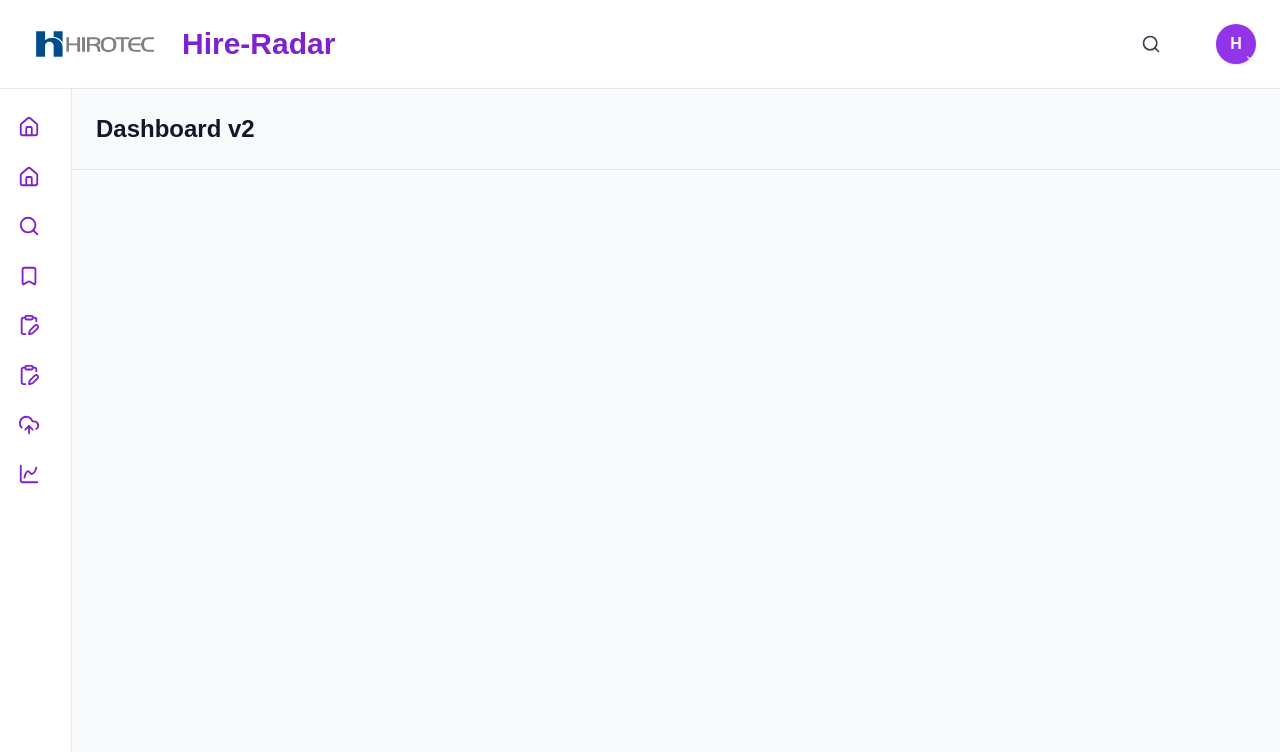
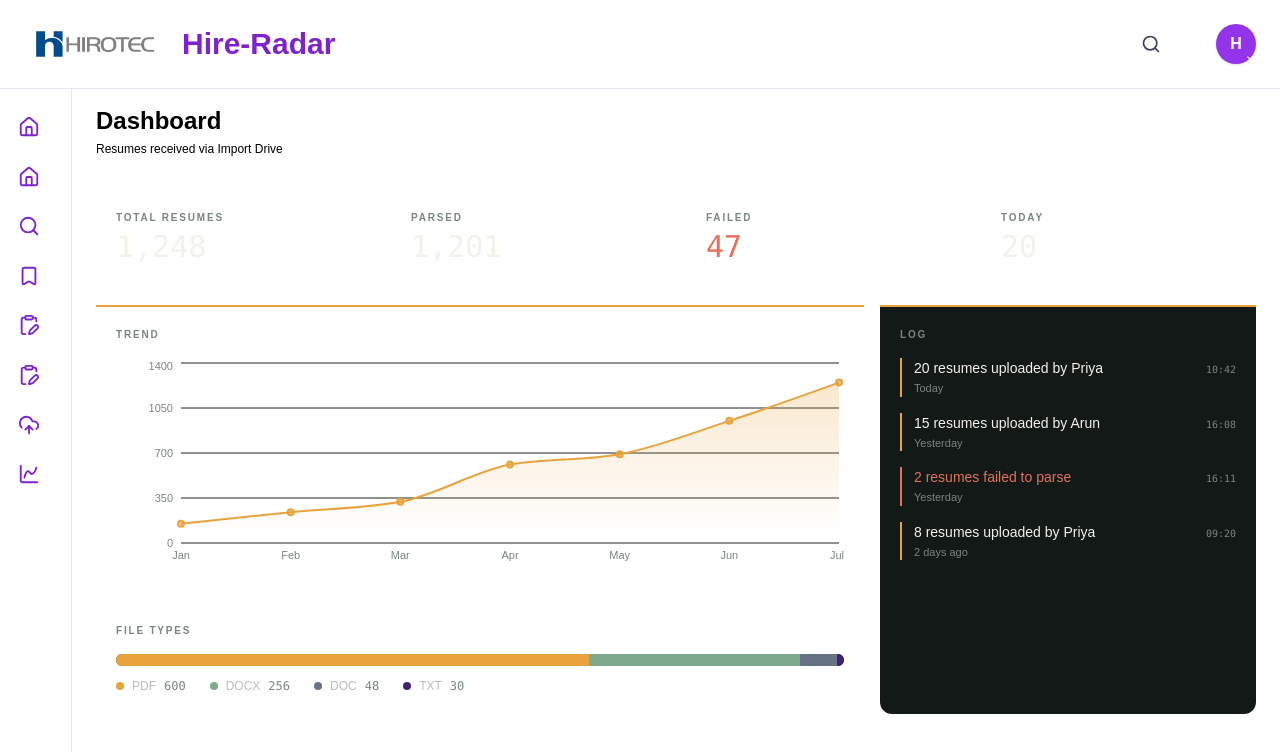
Before and after one commit to John-Divine-Mathew/Hire-Radar, a React app in the folder frontend/: page /dashboard_v2 in a window 1280 px wide. Shown: the top 752 px of the page. Built offline with nearby package versions, Linux system fonts and the light colour scheme; the HTML template or start-up script is replaced by a standard one.

Commit message:
Dashboard V2 was develop with Css

```diff
--- a/frontend/src/pages/dashboard_v2.jsx
+++ b/frontend/src/pages/dashboard_v2.jsx
@@ -1,21 +1,162 @@
-import Sidebar from '../components/sideBar/sideBar.jsx';
+import {
+  AreaChart,
+  Area,
+  XAxis,
+  YAxis,
+  CartesianGrid,
+  Tooltip,
+  ResponsiveContainer,
+} from "recharts";
+
+import Sidebar from "../components/sideBar/sideBar.jsx";
 import Navbar from "../components/navBar/navBar.jsx";
-function Dashboard_v2(){
-    return(
-        <div className="flex h-screen flex-col overflow-hidden">
-            <Navbar />
-            <div className="flex flex-1 min-h-0">
-                <Sidebar />
-                <div className="flex min-w-0 flex-1 flex-col bg-slate-50 overflow-hidden">
-                    <div className="shrink-0 border-b border-slate-200 bg-slate-50 p-6">
-                        <h1 className="text-2xl font-semibold text-gray-900">Dashboard v2</h1>
 
-                            </div>
-                        </div>
-                    </div>
-                </div>
 
-    );
+const manifest = [
+  { label: "Total Resumes", value: "1,248" },
+  { label: "Parsed", value: "1,201" },
+  { label: "Failed", value: "47", danger: true },
+  { label: "Today", value: "20" },
+];
+
+const trend = [
+  { month: "Jan", value: 150 },
+  { month: "Feb", value: 240 },
+  { month: "Mar", value: 320 },
+  { month: "Apr", value: 610 },
+  { month: "May", value: 690 },
+  { month: "Jun", value: 950 },
+  { month: "Jul", value: 1248 },
+];
+
+const fileTypes = [
+  { label: "PDF", count: 600, pct: 65, color: "#E8A33D" },
+  { label: "DOCX", count: 256, pct: 29, color: "#7FA98C" },
+  { label: "DOC", count: 48, pct: 5, color: "#687285" },
+  { label: "TXT", count: 30, pct: 1, color: "#422373" },
+];
+
+const log = [
+  { text: "20 resumes uploaded by Priya", time: "10:42", day: "Today" },
+  { text: "15 resumes uploaded by Arun", time: "16:08", day: "Yesterday" },
+  { text: "2 resumes failed to parse", time: "16:11", day: "Yesterday", danger: true },
+  { text: "8 resumes uploaded by Priya", time: "09:20", day: "2 days ago" },
+];
+
+function Stamp({ children }) {
+  return (
+    <p className="text-[10px] font-semibold uppercase tracking-[0.18em] text-[#7A8482] mb-4">
+      {children}
+    </p>
+  );
 }
 
-export default Dashboard_v2;
+export default function DashboardV2() {
+  return (
+    <div className="flex h-screen flex-col overflow-hidden bg-gray">
+      <Navbar />
+
+      <div className="flex min-h-0 flex-1">
+        <Sidebar />
+        <div className="flex min-w-0 flex-1 flex-col bg-gray">
+
+          {/* Header */}
+          <div className="shrink-0 flex items-center justify-between border-b border-white/5 px-4 sm:px-6 py-4">
+            <div>
+              <h1 className="text-xl sm:text-2xl font-semibold text-black">Dashboard</h1>
+              <p className="text-xs text-gray mt-1">Resumes received via Import Drive</p>
+            </div>
+            <div className="flex items-center gap-2 text-[11px] font-mono text-[#7A8482]">
+
+            </div>
+          </div>
+
+          <div className="flex-1 overflow-y-auto px-4 sm:px-6 py-5">
+
+
+            {/* Manifest strip */}
+            <div className="grid grid-cols-1 sm:grid-cols-2 lg:grid-cols-4 gap-3 sm:gap-5 mb-6">
+              {manifest.map((m, i) => (
+                <div
+                  key={m.label}
+                  className={`flex-1 min-w-[140px] px-5 py-4 ${i !== manifest.length - 1 ? "sm:border-r border-white/5" : ""}`}
+                >
+                  <p className="text-[10px] font-semibold uppercase tracking-[0.18em] text-[#7A8482]">
+                    {m.label}
+                  </p>
+                  <p className={`font-mono text-2xl sm:text-3xl mt-1 ${m.danger ? "text-[#E2725B]" : "text-[#F3F1EA]"}`}>
+                    {m.value}
+                  </p>
+                </div>
+              ))}
+            </div>
+
+            {/* Bottom section */}
+            <div className="grid grid-cols-1 lg:grid-cols-12 gap-4">
+
+              {/* Trend + file types */}
+              <div className="lg:col-span-8 border-t-2 border-[#E8A33D] bg-gray rounded-b-xl p-5">
+                <Stamp>Trend</Stamp>
+                <ResponsiveContainer width="100%" height={220}>
+                  <AreaChart data={trend}>
+                    <defs>
+                      <linearGradient id="amberFill" x1="0" y1="0" x2="0" y2="1">
+                        <stop offset="5%" stopColor="#E8A33D" stopOpacity={0.4} />
+                        <stop offset="95%" stopColor="#E8A33D" stopOpacity={0} />
+                      </linearGradient>
+                    </defs>
+                    <CartesianGrid stroke="#1E2523" vertical={false} />
+                    <XAxis dataKey="month" stroke="#7A8482" tick={{ fill: "#7A8482", fontSize: 11 }} axisLine={false} tickLine={false} />
+                    <YAxis stroke="#7A8482" tick={{ fill: "#7A8482", fontSize: 11 }} axisLine={false} tickLine={false} />
+                    <Tooltip contentStyle={{ background: "#1A211F", border: "1px solid #2A322F", borderRadius: 6, color: "#F3F1EA" }} />
+                    <Area type="monotone" dataKey="value" stroke="#E8A33D" strokeWidth={2} fill="url(#amberFill)" dot={{ fill: "#E8A33D", r: 3 }} />
+                  </AreaChart>
+                </ResponsiveContainer>
+
+                <div className="mt-6 pt-5 border-t border-white/5">
+                  <Stamp>File types</Stamp>
+                  <div className="flex h-3 w-full rounded-full overflow-hidden bg-[#1E2523]">
+                    {fileTypes.map((f) => (
+                      <div key={f.label} style={{ width: `${f.pct}%`, background: f.color }} />
+                    ))}
+                  </div>
+                  <div className="flex flex-wrap gap-x-6 gap-y-2 mt-3">
+                    {fileTypes.map((f) => (
+                      <div key={f.label} className="flex items-center gap-2">
+                        <span className="h-2 w-2 rounded-full" style={{ background: f.color }} />
+                        <span className="text-xs text-[#B7BDBB]">{f.label}</span>
+                        <span className="text-xs font-mono text-[#7A8482]">{f.count}</span>
+                      </div>
+                    ))}
+                  </div>
+                </div>
+              </div>
+
+              {/* Log */}
+              <div className="lg:col-span-4 border-t-2 border-[#E8A33D] bg-[#131917] rounded-b-xl p-5">
+                <Stamp>Log</Stamp>
+                <div className="flex flex-col gap-4">
+                  {log.map((entry, i) => (
+                    <div
+                      key={i}
+                      className={`pl-3 border-l-2 ${entry.danger ? "border-[#E2725B]" : "border-[#E8A33D]"}`}
+                    >
+                      <div className="flex items-baseline justify-between gap-2">
+                        <p className={`text-sm ${entry.danger ? "text-[#E2725B]" : "text-[#F3F1EA]"}`}>
+                          {entry.text}
+                        </p>
+                        <span className="font-mono text-[10px] text-[#7A8482] shrink-0">{entry.time}</span>
+                      </div>
+                      <p className="text-[11px] text-[#7A8482] mt-0.5">{entry.day}</p>
+                    </div>
+                  ))}
+                </div>
+              </div>
+
+            </div>
+          </div>
+        </div>
+      </div>
+    </div>
+  );
+}
```
